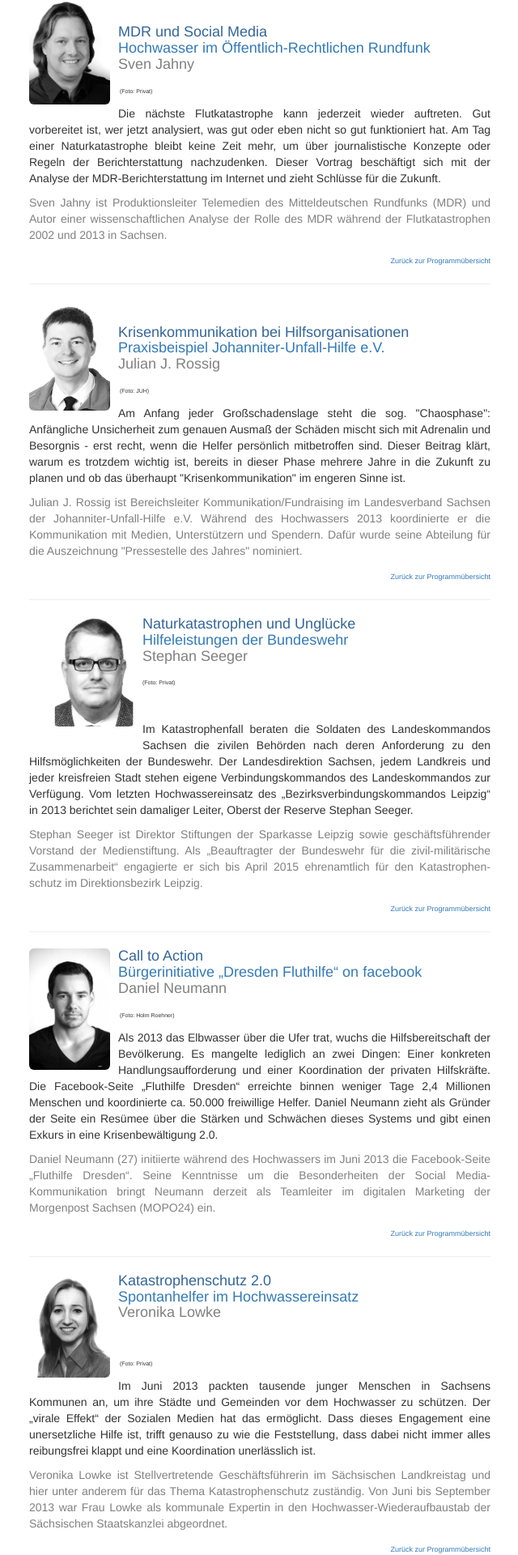
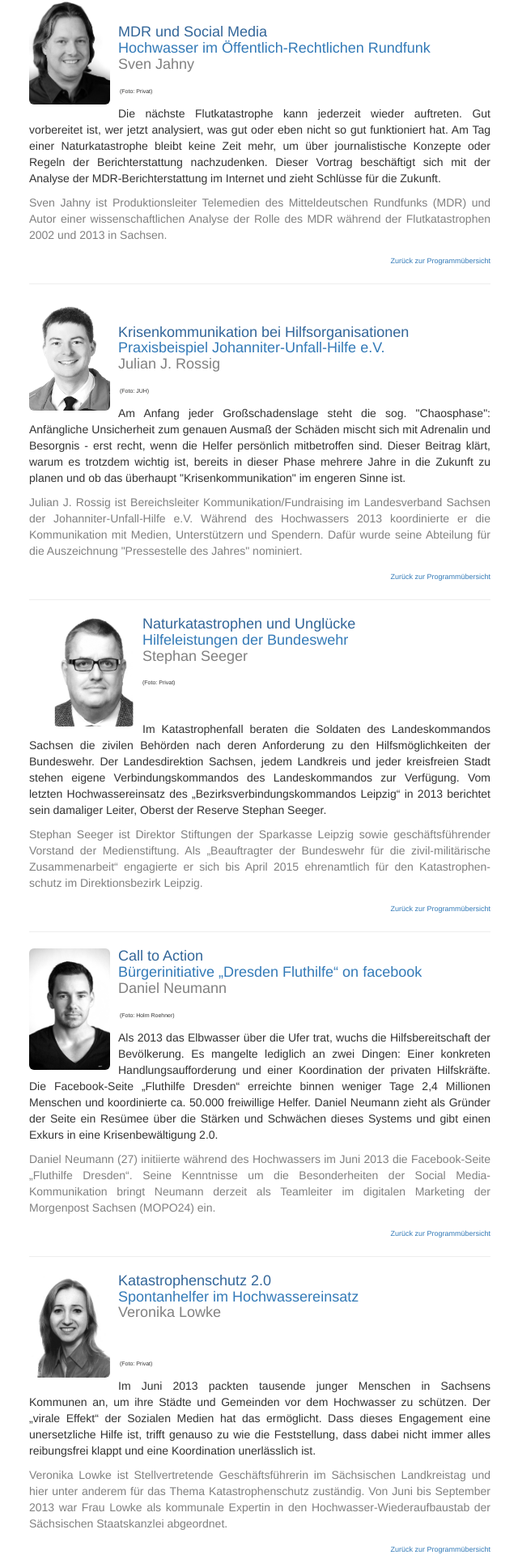
Before and after one commit to susedev/test, a Jekyll site: the page built from beitraege-und-referentinnen.html, in a window 1280 px wide. Shown: the part 304-2224 px from the top of the page at 81% size, without its empty margins (229-869 px from the left). Built offline with Jekyll 4.4.1, drawn with Linux system fonts in a browser that asks for light colours; nearby versions of some CDN libraries.

Commit message:
Update beitraege-und-referentinnen.html

```diff
--- a/beitraege-und-referentinnen.html
+++ b/beitraege-und-referentinnen.html
@@ -41,7 +41,7 @@ Praxisbeispiel Johanniter-Unfall-Hilfe e.V.<br />
 <p style="text-align: right;"><span style="color: #808080;"><span style="font-size: xx-small;"><a href="{{ site.base_url }}/programm-uebersicht.html">Zur&uuml;ck zur Programm&uuml;bersicht</a></span> </span></p>
 
 <hr noshade="noshade" size="1" />
-<h5><span style="color: #336699;"><a id="Seeger" name="Seeger"></a><img alt="Stephan Seeger" class="img-rounded" src="{{ site.base_url }}/media/people/Stephan_Seeger_300_20.jpg" style="float: left; margin-right: 10px; margin-bottom: 20px; width: 100px; height: 136px;" /></span></h5>
+<h5><span style="color: #336699;"><a id="Seeger" name="Seeger"></a><img alt="Stephan Seeger" class="img-rounded" src="{{ site.base_url }}/media/people/Stephan_Seeger_300_20.jpg" style="float: left; margin-right: 10px; margin-bottom: 5px; width: 100px; height: 136px;" /></span></h5>
 
 <h5><span style="color: #336699;">Naturkatastrophen und Ungl&uuml;cke</span><br />
 Hilfeleistungen der Bundeswehr<br />
```
